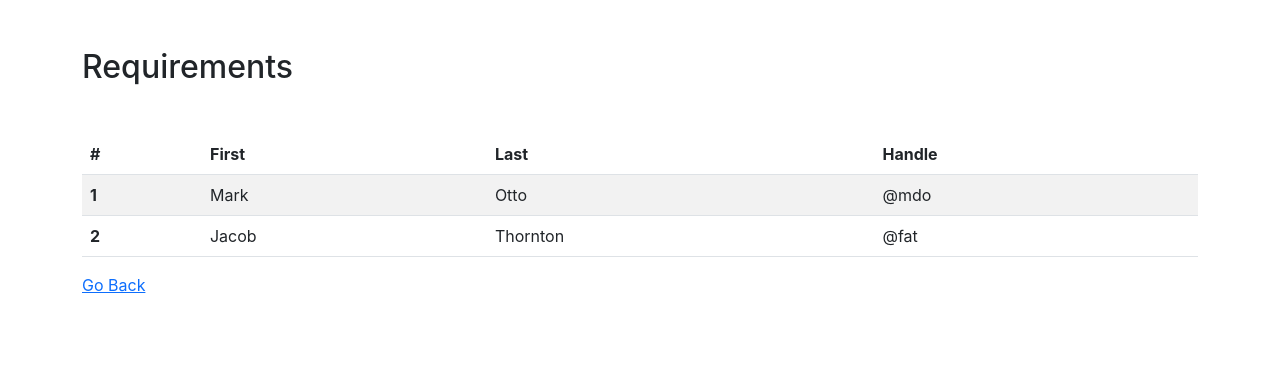
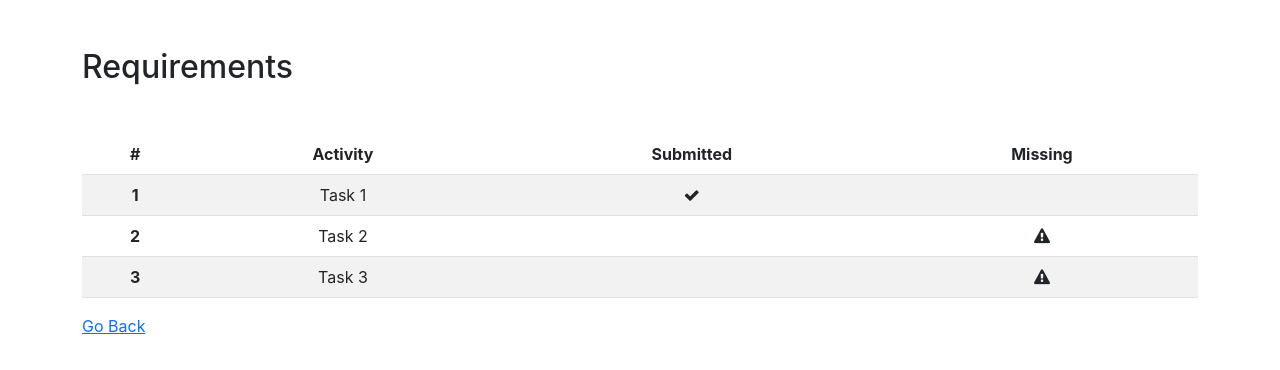
Before and after one commit to KingNelx/Client-2x, a React (Create React App) app: page /checkReq in a window 1280 px wide. Shown: the top 370 px of the page. Built offline with nearby package versions, Linux system fonts and the light colour scheme.

Commit message:
added icons

```diff
--- a/public/index.html
+++ b/public/index.html
@@ -13,6 +13,8 @@
   <script src="https://cdn.jsdelivr.net/npm/bootstrap@5.2.2/dist/js/bootstrap.bundle.min.js"
     integrity="sha384-OERcA2EqjJCMA+/3y+gxIOqMEjwtxJY7qPCqsdltbNJuaOe923+mo//f6V8Qbsw3"
     crossorigin="anonymous"></script>
+  <script src="https://kit.fontawesome.com/yourcode.js" crossorigin="anonymous"></script>
+  <link rel="stylesheet" href="https://cdnjs.cloudflare.com/ajax/libs/font-awesome/4.7.0/css/font-awesome.min.css">
   <meta name="description" content="Web site created using create-react-app" />
   <link rel="apple-touch-icon" href="%PUBLIC_URL%/logo192.png" />
   <!--
--- a/src/Components/CheckReq.jsx
+++ b/src/Components/CheckReq.jsx
@@ -5,27 +5,32 @@ const CheckReq = () => {
         <div className="container">
             <h2 className="mt-5">Requirements</h2>
             <div className="mt-5">
-                <table class="table table-striped">
+                <table class="table table-striped text-center">
                     <thead>
                         <tr>
                             <th scope="col">#</th>
-                            <th scope="col">First</th>
-                            <th scope="col">Last</th>
-                            <th scope="col">Handle</th>
+                            <th scope="col">Activity</th>
+                            <th scope="col">Submitted</th>
+                            <th scope="col">Missing</th>
                         </tr>
                     </thead>
                     <tbody>
                         <tr>
                             <th scope="row">1</th>
-                            <td>Mark</td>
-                            <td>Otto</td>
-                            <td>@mdo</td>
+                            <td>Task 1</td>
+                            <td><i class="fa fa-check"></i></td>
+                            <td>  </td>
                         </tr>
                         <tr>
                             <th scope="row">2</th>
-                            <td>Jacob</td>
-                            <td>Thornton</td>
-                            <td>@fat</td>
+                            <td>Task 2</td>
+                            <td></td>
+                            <td><i class="fa fa-warning"></i></td>
+                        </tr>  <tr>
+                            <th scope="row">3</th>
+                            <td>Task 3</td>
+                            <td></td>
+                            <td><i class="fa fa-warning"></i></td>
                         </tr>
                     </tbody>
                 </table>
--- a/src/Components/SubmitReq.jsx
+++ b/src/Components/SubmitReq.jsx
@@ -2,10 +2,14 @@ import { Link } from "react-router-dom"
 
 const SubmitReq = () => {
     return (
-        <div>
-            <h2>Still CODING</h2>
-            <Link to="/studentHOME">Go Back</Link>
+        <div className="container">
+            <div class="mb-3">
+                <label for="exampleInputEmail1" class="form-label">Email address</label>
+                <input type="files" class="form-control" id="exampleInputEmail1" aria-describedby="emailHelp" />
+                    <div id="emailHelp" class="form-text">We'll never share your email with anyone else.</div>
+            </div>
         </div>
+        //  <Link to="/studentHOME">Go Back</Link>
     );
 }
 
```
